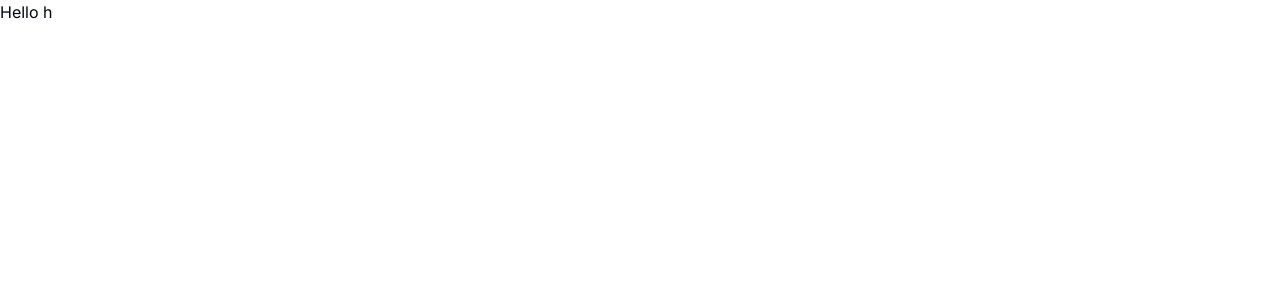
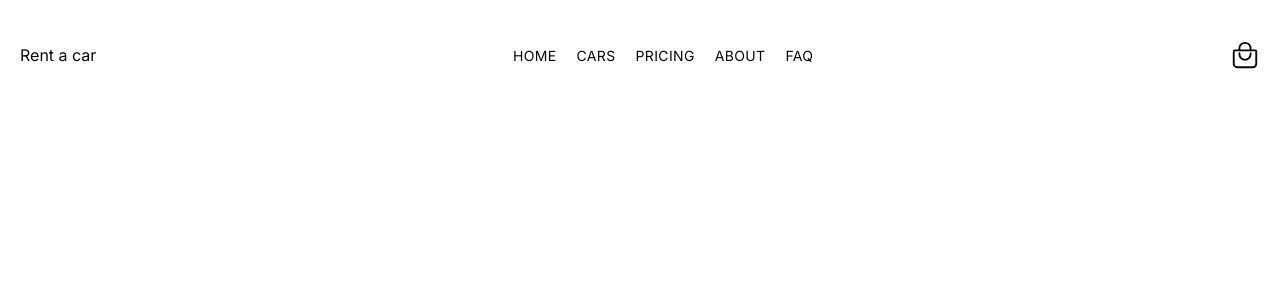
Before and after one commit to Hemenhk/rent-a-car, a Next.js app: page / in a window 1280 px wide. Shown: the top 300 px of the page. Built offline with nearby package versions, Linux system fonts and the light colour scheme.

Commit message:
create header

```diff
--- a/package.json
+++ b/package.json
@@ -16,6 +16,7 @@
     "next": "14.0.4",
     "react": "^18",
     "react-dom": "^18",
+    "react-icons": "^4.12.0",
     "tailwind-merge": "^2.1.0",
     "tailwindcss-animate": "^1.0.7"
   },
--- /dev/null
+++ b/src/app/about/page.tsx
@@ -0,0 +1,7 @@
+import React from 'react'
+
+export default function AboutUs() {
+  return (
+    <div>AboutUs</div>
+  )
+}
--- /dev/null
+++ b/src/app/faq/page.tsx
@@ -0,0 +1,7 @@
+import React from 'react'
+
+export default function FAQ() {
+  return (
+    <div>FAQ</div>
+  )
+}
--- a/src/app/layout.tsx
+++ b/src/app/layout.tsx
@@ -1,6 +1,7 @@
 import type { Metadata } from 'next'
 import { Inter } from 'next/font/google'
 import './globals.css'
+import TheHeader from '@/components/header/TheHeader'
 
 const inter = Inter({ subsets: ['latin'] })
 
@@ -16,7 +17,10 @@ export default function RootLayout({
 }) {
   return (
     <html lang="en">
-      <body className={inter.className}>{children}</body>
+      <body className={inter.className}>
+        <TheHeader />
+        {children}
+        </body>
     </html>
   )
 }
--- a/src/app/page.tsx
+++ b/src/app/page.tsx
@@ -1,9 +1,9 @@
-import Image from 'next/image'
+import TheHeroBanner from "@/components/home/TheHeroBanner";
 
 export default function Home() {
   return (
-    <main>
-      Hello h
+    <main className='h-screen flex justify-center items-center'>
+      <TheHeroBanner />
     </main>
   )
 }
--- /dev/null
+++ b/src/app/pricing/page.tsx
@@ -0,0 +1,7 @@
+import React from 'react'
+
+export default function PricingPage() {
+  return (
+    <div>PricingPage</div>
+  )
+}
--- /dev/null
+++ b/src/components/header/TheHeader.tsx
@@ -0,0 +1,12 @@
+import React from 'react'
+import TheMobileNavbar from './components/TheMobileNavbar'
+import TheNavbar from './components/TheNavbar'
+
+export default function TheHeader() {
+  return (
+    <header className='absolute w-full h-10 py-10 border-b '>
+        <div className='flex md:hidden'><TheMobileNavbar /></div>
+        <div className='hidden md:flex'><TheNavbar /></div>
+    </header>
+  )
+}
--- /dev/null
+++ b/src/components/header/components/TheMobileNavbar.tsx
@@ -0,0 +1,13 @@
+import React from "react";
+import { FiMenu } from "react-icons/fi";
+import { IoBagHandleOutline } from "react-icons/io5";
+
+export default function TheMobileNavbar() {
+  return (
+    <div className="flex justify-between items-center px-5 w-full">
+      <FiMenu size={35} />
+      <h1>Rent a car</h1>
+      <IoBagHandleOutline size={30} />
+    </div>
+  );
+}
--- /dev/null
+++ b/src/components/header/components/TheNavbar.tsx
@@ -0,0 +1,15 @@
+import React from 'react'
+import { IoBagHandleOutline } from 'react-icons/io5'
+import TheNavLinks from './navlinks/TheNavLinks'
+
+export default function TheNavbar() {
+  return (
+    <div className="flex justify-between items-center px-5 w-full">
+      <h1>Rent a car</h1>
+      <nav>
+        <TheNavLinks />
+      </nav>
+      <IoBagHandleOutline size={30} />
+    </div>
+  )
+}
--- /dev/null
+++ b/src/components/header/components/navlinks/TheNavLinks.tsx
@@ -0,0 +1,27 @@
+import Link from "next/link";
+import React from "react";
+
+const links = [
+  { href: "/", name: "Home" },
+  { href: "/cars", name: "Cars" },
+  { href: "/pricing", name: "Pricing" },
+  { href: "/about", name: "About" },
+  { href: "/faq", name: "Faq" },
+];
+
+type TLinks = {
+  href: string;
+  name: string;
+};
+
+export default function TheNavLinks() {
+  return (
+    <ul className="flex flex-col justify-center gap-5 md:flex-row">
+      {links.map((link: TLinks) => (
+        <li key={link.href}>
+          <Link href={link.href} className="uppercase text-sm tracking-wide">{link.name}</Link>
+        </li>
+      ))}
+    </ul>
+  );
+}
--- /dev/null
+++ b/src/components/home/TheHeroBanner.tsx
@@ -0,0 +1,21 @@
+import Image from "next/image";
+import React from "react";
+
+import carImage from "../../assets/images/car-home.png";
+import classes from "./styles/TheHeroBanner.module.css"
+
+export default function TheHeroBanner() {
+  return (
+    <div className="relative overflow-hidden">
+      <div className={classes.bar_1}>hello</div>
+      <div className={classes.bar_2}>hello</div>
+      <Image
+        src={carImage}
+        alt="background image"
+        width={500}
+        height={500}
+        className="absolute top-96 right-32"
+      />
+    </div>
+  );
+}
--- /dev/null
+++ b/src/components/home/styles/TheHeroBanner.module.css
@@ -0,0 +1,18 @@
+.bar_1 {
+    position: absolute;
+    height: 1200px;
+    width: 150px;
+    background-color: #989990;
+    transform: rotate(45deg);
+    z-index: -1;
+    top: -250px;
+}
+.bar_2 {
+    position: absolute;
+    height: 1200px;
+    width: 150px;
+    background-color: #5E6052;
+    transform: rotate(45deg);
+    z-index: -1;
+    bottom: -80px;
+}
```
Also changed, not shown: src/assets/images/car-home.png (added), 1 other file (tests, documents, lock files or other folders).
